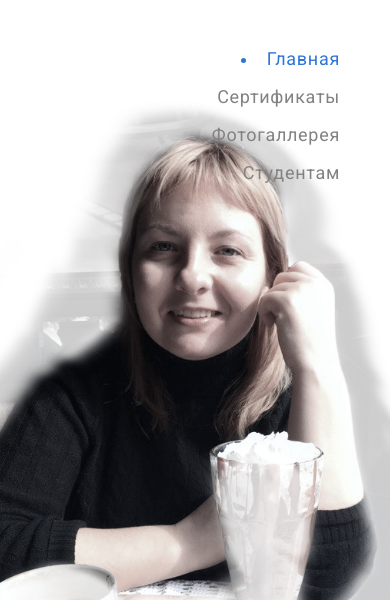
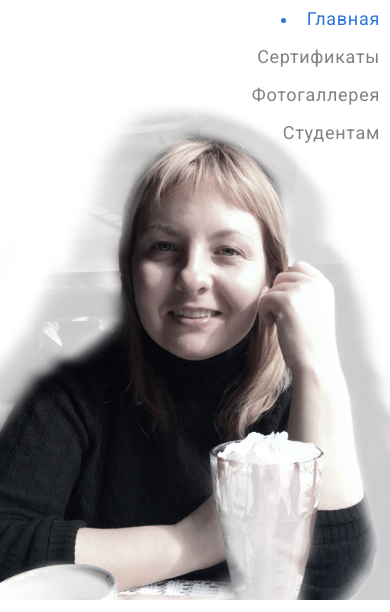
Before and after one commit to exxxar/exxxar.github.io, a plain HTML site: page teacher/index.html in a window 390 px wide. Shown: the top 612 px of the page. Drawn offline with nearby package versions, Linux system fonts and the light colour scheme; some packages are replaced by stand-ins of ours; a script that the page names is missing.

Commit message:
deploy 3

```diff
--- a/teacher/scss/style.scss
+++ b/teacher/scss/style.scss
@@ -78,6 +78,19 @@ header {
   z-index: 100;
   top: 0;
   left: 0;
+
+  @media (max-width: 990px) {
+    & {
+      right: 0;
+      width: 150px;
+      left: auto;
+
+      .center {
+        width: 100%;
+        padding: 0;
+      }
+    }
+  }
 
   nav {
     width: 100%;
```
Also changed, not shown: teacher/scss/style.css.
